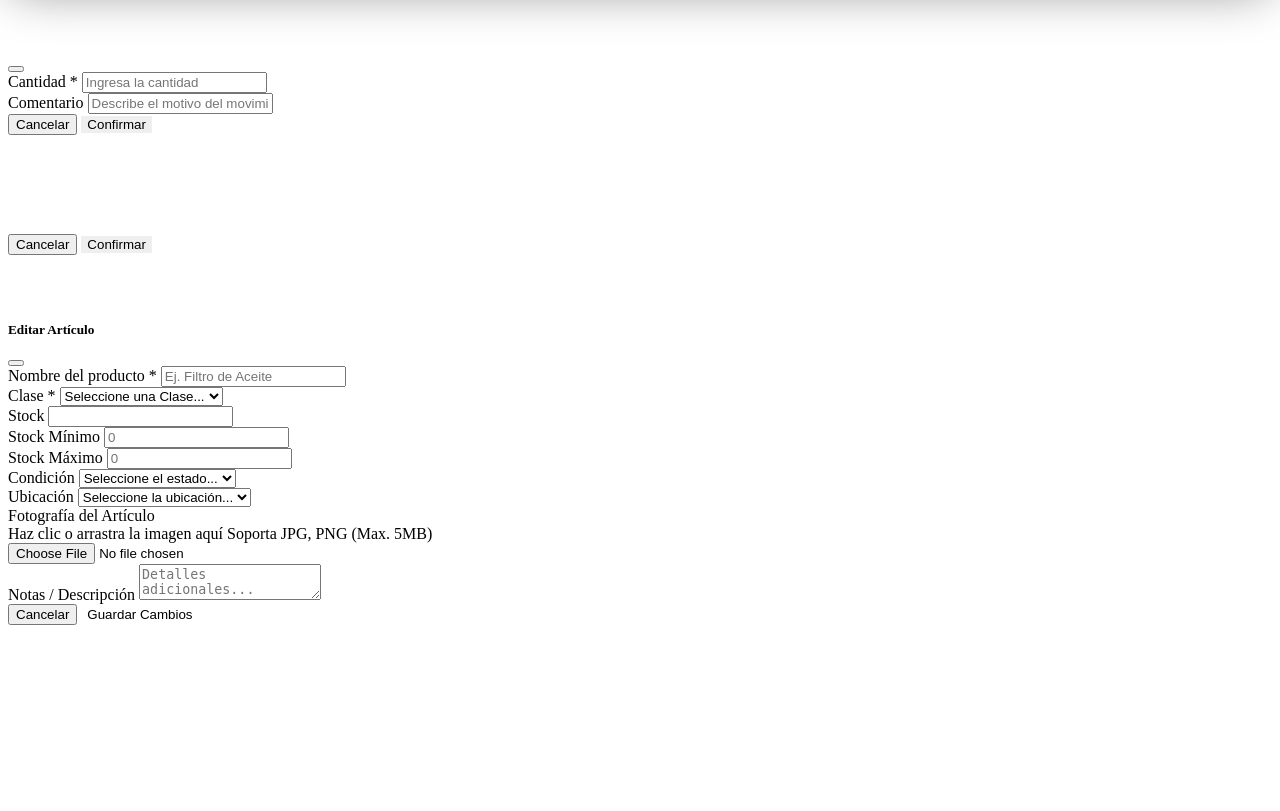
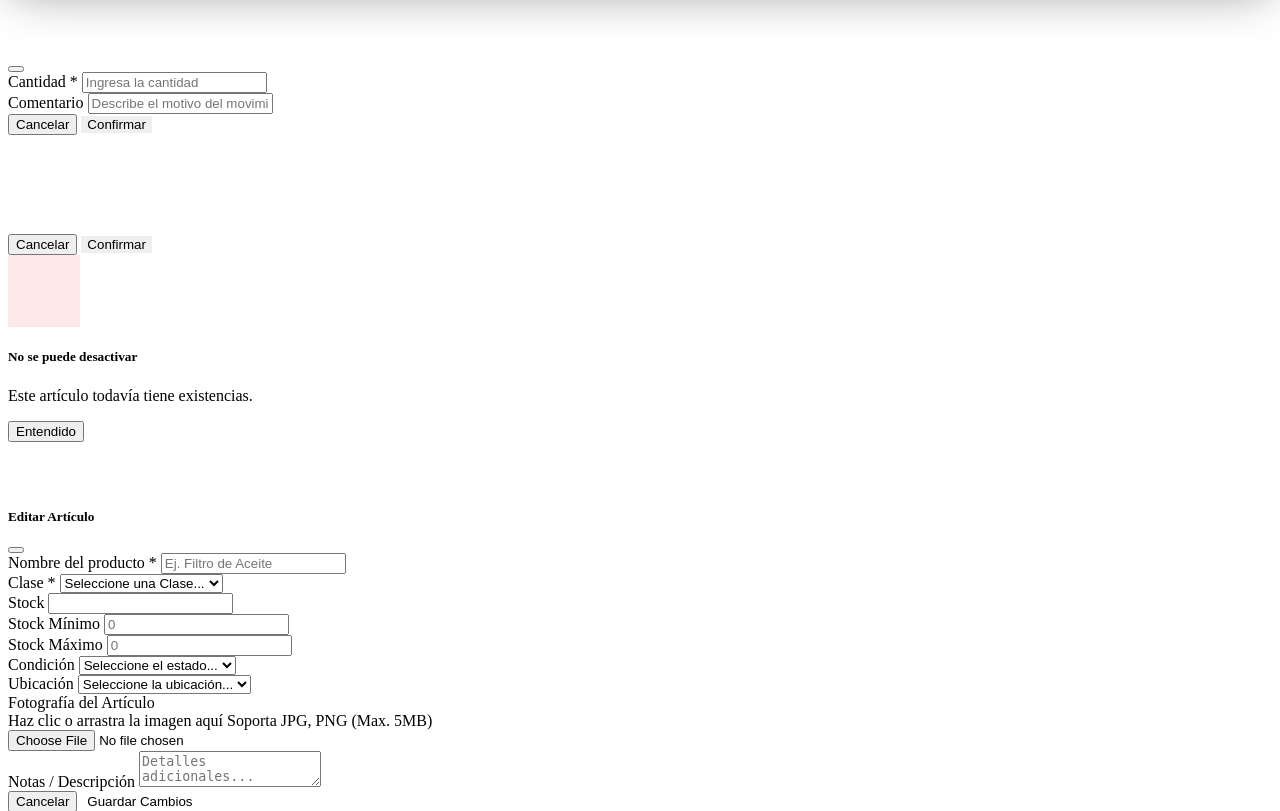
Before and after one commit to ContaFullgas/inventario-oficina, a PHP site: page /public/inventario.php in a window 1280 px wide. Shown: the part 1058-1869 px from the top of the page. Before the commit the page ends 1683 px from the top, so only its background shows below. Run offline with PHP 8.4, Linux system fonts and the light colour scheme; data that the repository does not hold is empty.

Commit message:
se agrego un modal para decir que no se puede desactivar un item con stock.

```diff
--- a/public/inventario.php
+++ b/public/inventario.php
@@ -1776,6 +1776,38 @@ body.dark-mode .tab-pane .text-muted {
         </div>
     </div>
 </div>
+
+<div class="modal fade" id="errorToggleModal" tabindex="-1" aria-hidden="true">
+    <div class="modal-dialog modal-dialog-centered">
+        <div class="modal-content border-0 shadow">
+
+            <div class="modal-body text-center p-4">
+
+                <div class="mx-auto mb-3 d-flex align-items-center justify-content-center rounded-circle"
+                     style="width:72px;height:72px;background:rgba(231,76,60,.12);">
+                    <i class="bi bi-exclamation-triangle-fill fs-1 text-danger"></i>
+                </div>
+
+                <h5 id="errorToggleTitle" class="fw-bold mb-2">
+                    No se puede desactivar
+                </h5>
+
+                <p id="errorToggleText" class="text-muted mb-4">
+                    Este artículo todavía tiene existencias.
+                </p>
+
+                <button type="button"
+                        class="btn btn-danger px-4"
+                        data-bs-dismiss="modal">
+                    Entendido
+                </button>
+
+            </div>
+
+        </div>
+    </div>
+</div>
+
 <script>
 // Movimientos de inventario (Entrada/Salida)
 document.addEventListener('click', function(e) {
@@ -1915,7 +1947,16 @@ document.getElementById('confirmToggleBtn').addEventListener('click', async func
     bootstrap.Modal.getInstance(document.getElementById('confirmToggleModal')).hide();
 
     if (!json.ok) {
-        alert(json.message || 'Error');
+
+        document.getElementById('errorToggleTitle').innerText = 'No se pudo completar la acción';
+
+        document.getElementById('errorToggleText').innerText =
+            json.message || 'Ocurrió un error.';
+
+        bootstrap.Modal
+            .getOrCreateInstance(document.getElementById('errorToggleModal'))
+            .show();
+
         pendingToggle = null;
         return;
     }
```
